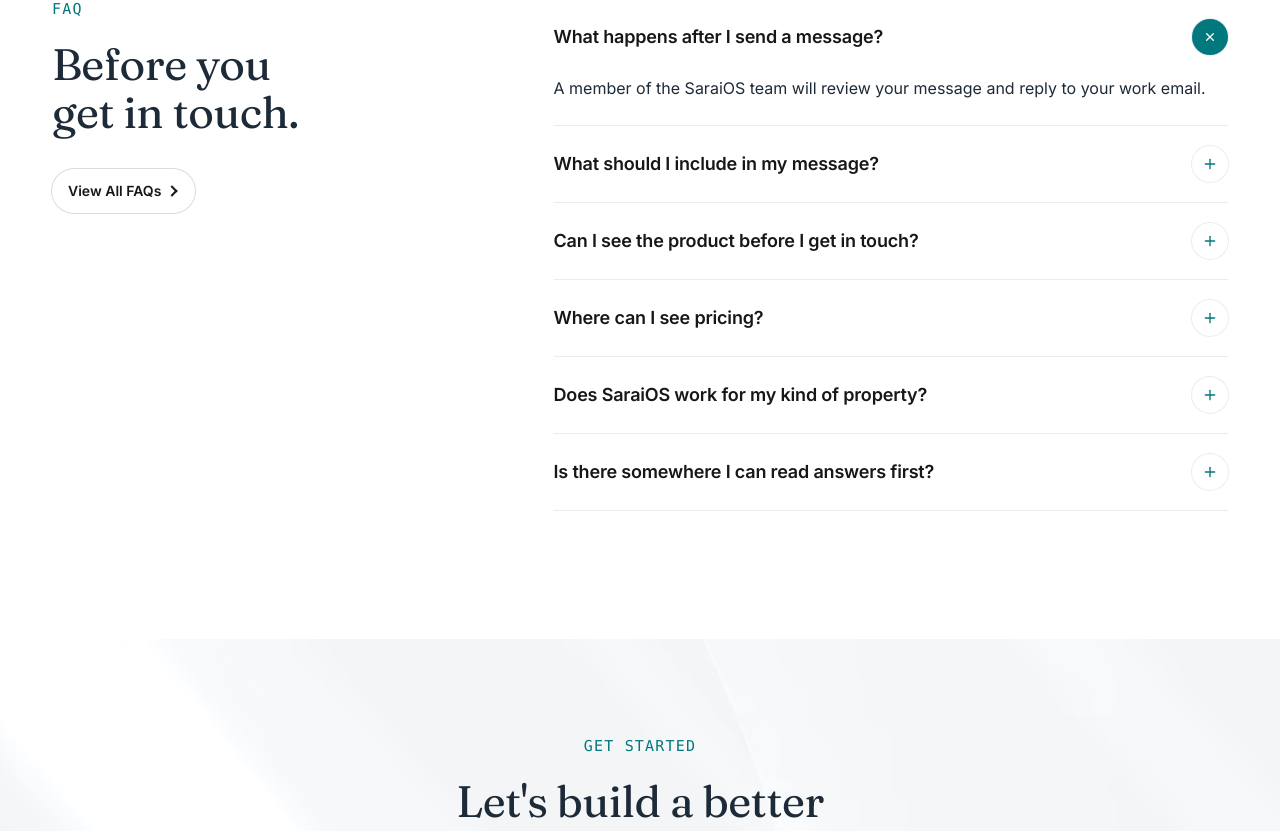
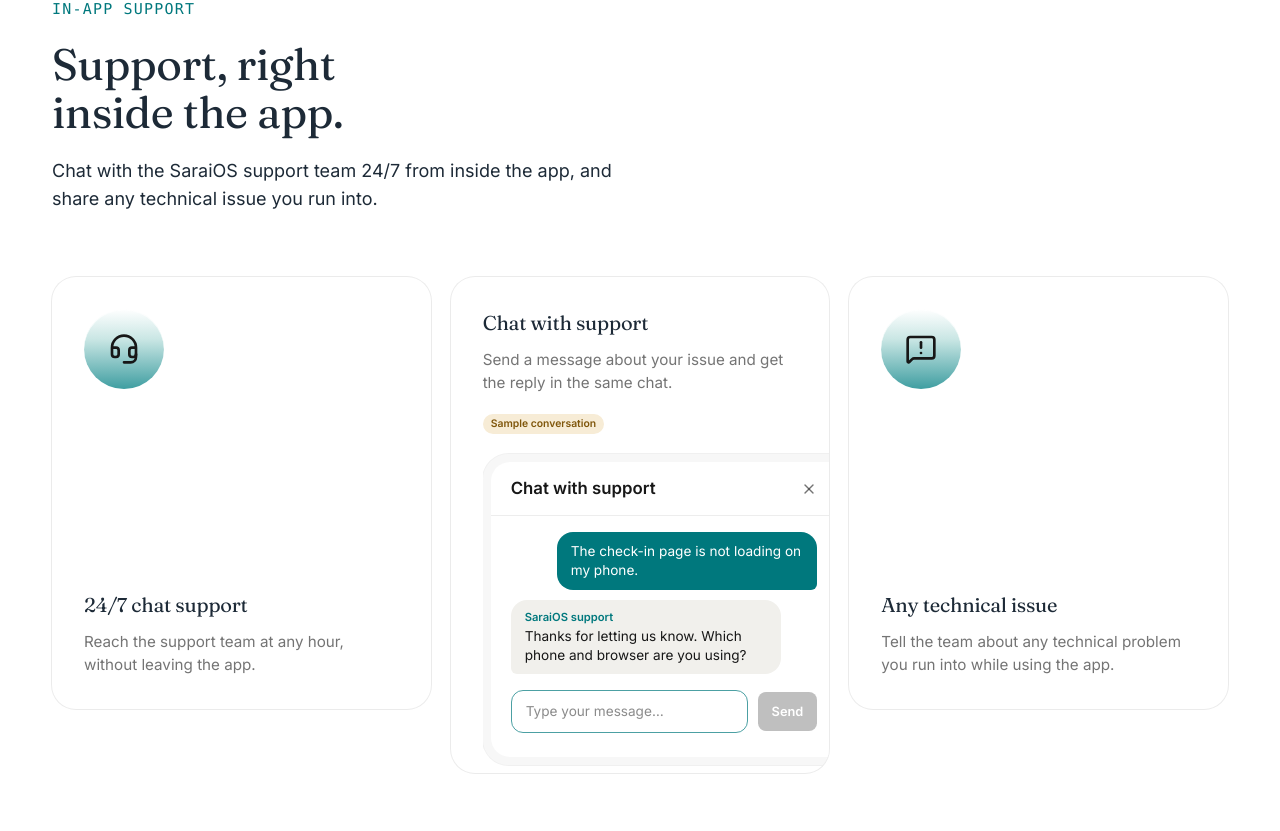
Before and after one commit to abdulrhhkahn/SaraiOS, a Next.js app: page /contact in a window 1280 px wide. Shown: the part 1309-2140 px from the top of the page. Built offline with nearby package versions, Linux system fonts and the light colour scheme; no server answers.

Commit message:
Add files via upload

```diff
--- /dev/null
+++ b/components/contact/SupportChat.tsx
@@ -0,0 +1,123 @@
+import type { ComponentType, ReactNode } from "react";
+import { Headset, MessageSquareWarning, X } from "lucide-react";
+import { Container, DemoTag } from "@/components/ui/primitives";
+import { Reveal, RevealItem, Stagger } from "@/components/animations/Reveal";
+import { cn } from "@/lib/cn";
+
+/** Round gradient badge that holds the icon on the two outer cards. */
+function IconBadge({ icon: Icon }: { icon: ComponentType<{ className?: string }> }) {
+  return (
+    <span
+      aria-hidden
+      className="inline-flex size-20 items-center justify-center rounded-full bg-[linear-gradient(to_bottom,#ffffff_0%,#c9e6e4_38%,#3f9ea1_100%)] shadow-[inset_0_1px_0_rgba(255,255,255,0.9)]"
+    >
+      <Icon className="size-8 text-ink" />
+    </span>
+  );
+}
+
+function CardShell({ className, children }: { className?: string; children: ReactNode }) {
+  return (
+    <article
+      className={cn(
+        "flex flex-col overflow-hidden rounded-3xl bg-white p-7 ring-1 ring-black/[0.08] sm:p-8",
+        className,
+      )}
+    >
+      {children}
+    </article>
+  );
+}
+
+/** Zoomed-in "Chat with support" window from the app, with a sample conversation (dummy data). */
+function SupportChatMock() {
+  return (
+    <div aria-hidden className="w-[calc(100%+2rem)] pt-5">
+      <div className="rounded-[1.6rem] bg-black/[0.03] p-2 ring-1 ring-black/[0.06]">
+        <div className="rounded-[1.2rem] bg-white pb-6">
+          <div className="flex items-center justify-between border-b border-black/[0.07] px-5 py-3.5 pr-9">
+            <p className="text-[1.05rem] font-semibold text-ink">Chat with support</p>
+            <X className="size-4 text-ink/60" />
+          </div>
+
+          <div className="space-y-2.5 px-5 py-4 pr-9 text-[0.85rem] leading-snug">
+            <p className="ml-auto w-fit max-w-[85%] rounded-2xl rounded-br-md bg-cta px-3.5 py-2.5 text-white">
+              The check-in page is not loading on my phone.
+            </p>
+            <div className="w-fit max-w-[88%] rounded-2xl rounded-bl-md bg-[#f1f0ec] px-3.5 py-2.5 text-ink">
+              <p className="mb-0.5 text-[0.7rem] font-semibold text-cta">SaraiOS support</p>
+              Thanks for letting us know. Which phone and browser are you using?
+            </div>
+          </div>
+
+          <div className="flex items-center gap-2.5 px-5 pr-9">
+            <span className="flex-1 rounded-xl border-[1.5px] border-cta/70 px-3.5 py-2.5 text-[0.85rem] text-ink/50">
+              Type your message…
+            </span>
+            <span className="rounded-lg bg-black/25 px-3.5 py-2.5 text-[0.8rem] font-semibold text-white">Send</span>
+          </div>
+        </div>
+      </div>
+    </div>
+  );
+}
+
+export function SupportChat() {
+  return (
+    <section className="relative pb-24 sm:pb-32">
+      <Container>
+        <Reveal className="flex max-w-[44rem] flex-col items-start text-left">
+          <p className="font-mono text-[0.9375rem] tracking-[0.08em] text-cta uppercase">In-app support</p>
+          <h2 className="mt-5 max-w-[20ch] heading-section text-balance text-subheading">
+            Support, right inside the app.
+          </h2>
+          <p className="mt-5 max-w-[52ch] text-lg text-pretty text-stone">
+            Chat with the SaraiOS support team 24/7 from inside the app, and share any technical issue you run into.
+          </p>
+        </Reveal>
+
+        <Stagger
+          className="mt-14 grid grid-cols-[minmax(0,1fr)] gap-5 sm:mt-16 lg:grid-cols-3 lg:items-start"
+          stagger={0.1}
+        >
+          <RevealItem>
+            <CardShell className="min-h-[22rem] lg:h-[27rem]">
+              <IconBadge icon={Headset} />
+              <div className="mt-auto pt-16">
+                <h3 className="heading-sub text-xl text-subheading">24/7 chat support</h3>
+                <p className="mt-3 max-w-[40ch] text-[0.95rem] text-pretty text-ink/60">
+                  Reach the support team at any hour, without leaving the app.
+                </p>
+              </div>
+            </CardShell>
+          </RevealItem>
+
+          <RevealItem>
+            <CardShell className="lg:h-[31rem]">
+              <h3 className="heading-sub text-xl text-subheading">Chat with support</h3>
+              <p className="mt-3 max-w-[40ch] text-[0.95rem] text-pretty text-ink/60">
+                Send a message about your issue and get the reply in the same chat.
+              </p>
+              <DemoTag className="mt-5 w-fit">Sample conversation</DemoTag>
+              <div className="relative mt-auto -mr-7 -mb-7 h-[20rem] overflow-hidden sm:-mr-8 sm:-mb-8 lg:h-auto lg:flex-1">
+                <SupportChatMock />
+              </div>
+            </CardShell>
+          </RevealItem>
+
+          <RevealItem>
+            <CardShell className="min-h-[22rem] lg:h-[27rem]">
+              <IconBadge icon={MessageSquareWarning} />
+              <div className="mt-auto pt-16">
+                <h3 className="heading-sub text-xl text-subheading">Any technical issue</h3>
+                <p className="mt-3 max-w-[40ch] text-[0.95rem] text-pretty text-ink/60">
+                  Tell the team about any technical problem you run into while using the app.
+                </p>
+              </div>
+            </CardShell>
+          </RevealItem>
+        </Stagger>
+      </Container>
+    </section>
+  );
+}
```
